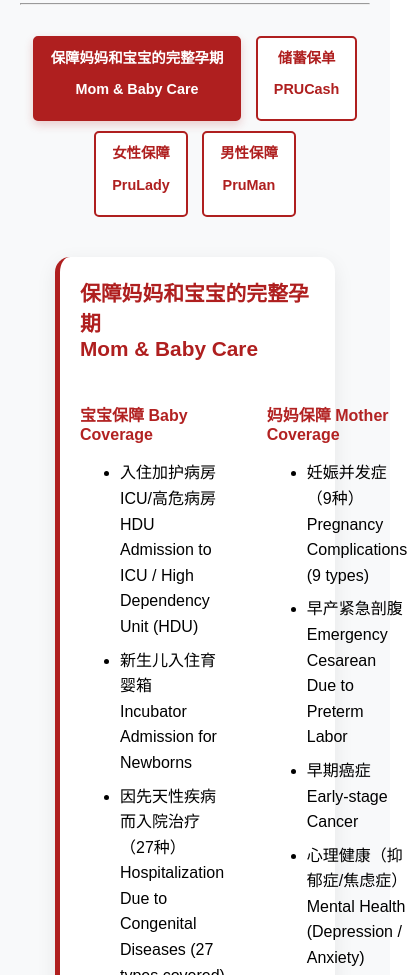
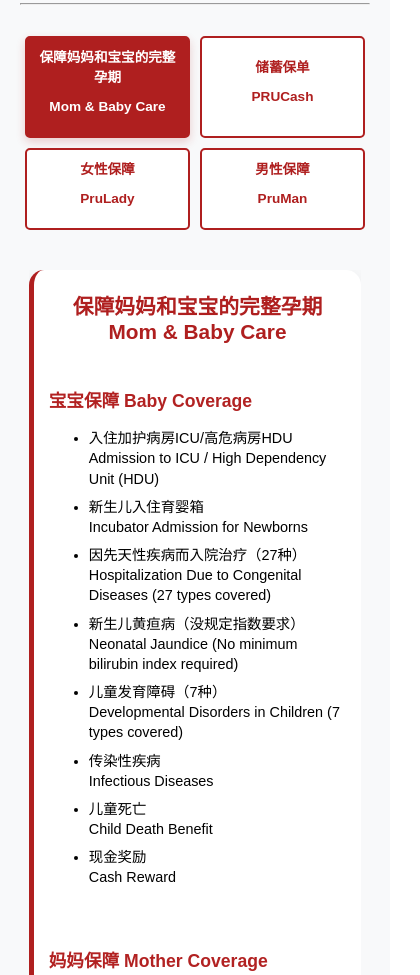
Before and after one commit to vcadvisor9-sys/VCInsuranceAdvisor, a plain HTML site: page service.html in a window 390 px wide. Shown: the part 460-1435 px from the top of the page, 420 px wide, since content can reach past the window. Drawn offline with Linux system fonts and the light colour scheme; a web font is replaced by a local one.

Commit message:
service page product css adjust

```diff
--- a/CSS/service.css
+++ b/CSS/service.css
@@ -1449,4 +1449,66 @@ footer {
     .premium-cta {
         padding: 20px 15px;
     }
+    .service-details {
+        max-width: 95% !important;
+        margin-left: auto !important;
+        margin-right: auto !important;
+        overflow-x: hidden;
+    }
+    .coverage {
+        grid-template-columns: 1fr !important;
+        gap: 20px !important;
+    }
+    .images-bottom {
+        flex-direction: column;
+        align-items: center;
+        gap: 15px;
+    }
+    .images-bottom img {
+        max-width: 100% !important;
+        height: auto;
+    }
+    #bear {
+        max-width: 80% !important;
+    }
+    .detail-content {
+        padding: 20px 15px !important;
+        word-wrap: break-word;
+        overflow-wrap: break-word;
+    }
+    .detail-content h3 {
+        font-size: 1.3rem !important;
+        text-align: center;
+    }
+    .coverage h4 {
+        font-size: 1.1rem;
+    }
+    .coverage ul li {
+        font-size: 0.9rem;
+        line-height: 1.4;
+    }
 }
+
+@media (max-width: 480px) {
+    body {
+        overflow-x: hidden;
+        width: 100%;
+    }
+    .container {
+        max-width: 100%;
+        padding: 0 10px;
+    }
+    .filter-buttons {
+        display: flex;
+        flex-wrap: wrap;
+        justify-content: center;
+    }
+    .filter-btn {
+        margin: 5px;
+        padding: 8px 12px;
+        font-size: 0.85rem;
+        flex: 1;
+        min-width: 120px;
+        text-align: center;
+    }
+}
--- a/service.html
+++ b/service.html
@@ -93,10 +93,7 @@
                     </div>
 
 
-                    <div class="images-bottom">
-                        <img src="image source/momandbaby2-Photoroom.png" id="legoblock" alt="">
-                        <img src="image source/momandbabypic-Photoroom.png" id="bear" alt="">
-                    </div>
+
                 </div>
                 <br>
                 <div class="detail-content" id="PRUCash">
```
